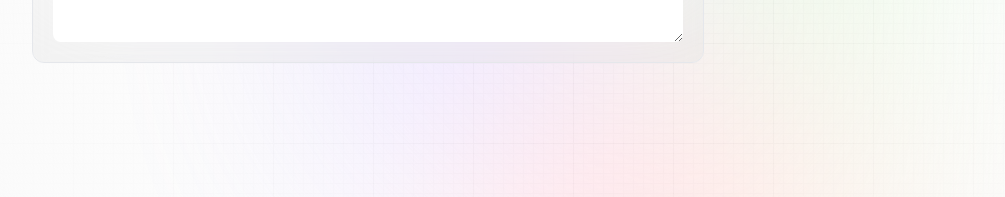
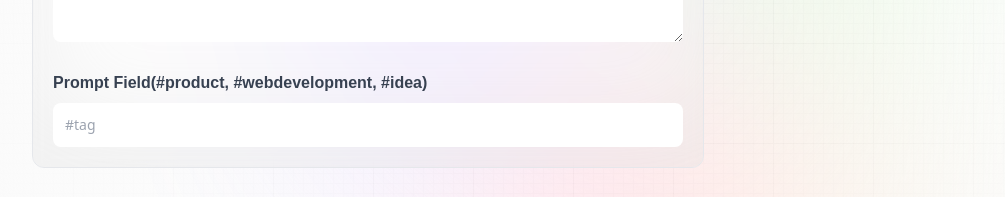
Before and after one commit to Ujjwalsharma7/PromptHub, a Next.js app: page /create-prompt in a window 1280 px wide. Shown: the part 462-659 px from the top of the page, without its empty margins (32-1037 px from the left). Built offline with nearby package versions, Linux system fonts and the light colour scheme; no server answers.

Commit message:
added prompt field input to form

```diff
--- a/components/Form.jsx
+++ b/components/Form.jsx
@@ -23,6 +23,19 @@ const Form = ({type, post, setPost, submitting, handleSubmit}) => {
         className='form_textarea'
         />
       </lable>
+      <lable>
+        <span className='font-satoshi font-semibold text-base text-gray-700'>Prompt Field
+        <span>(#product, #webdevelopment, #idea)</span>
+        </span>
+        <input
+        value={post.tag}
+        onChange={(e) => setPost({ ...post,
+        tag: e.target.value})}
+        placeholder='#tag'
+        required
+        className='form_input'
+        />
+      </lable>
     </form>
   </section>
   )
```
